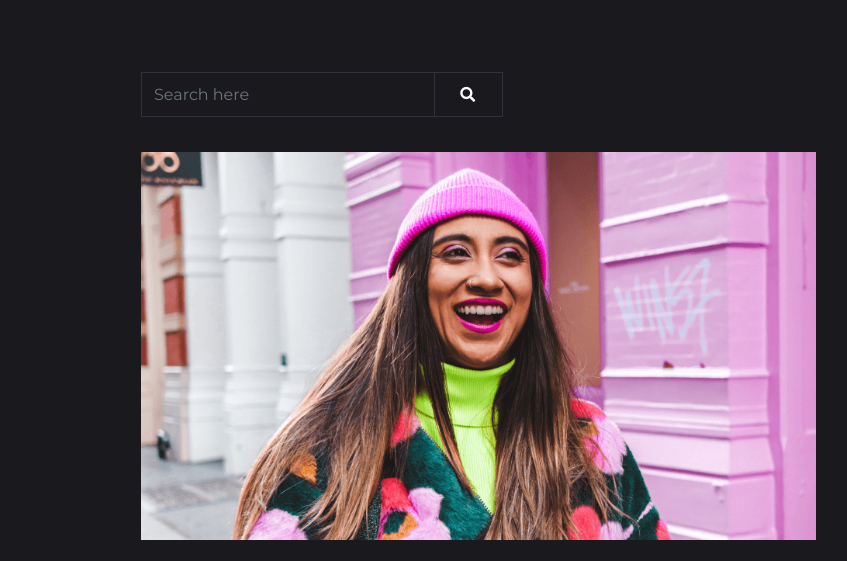
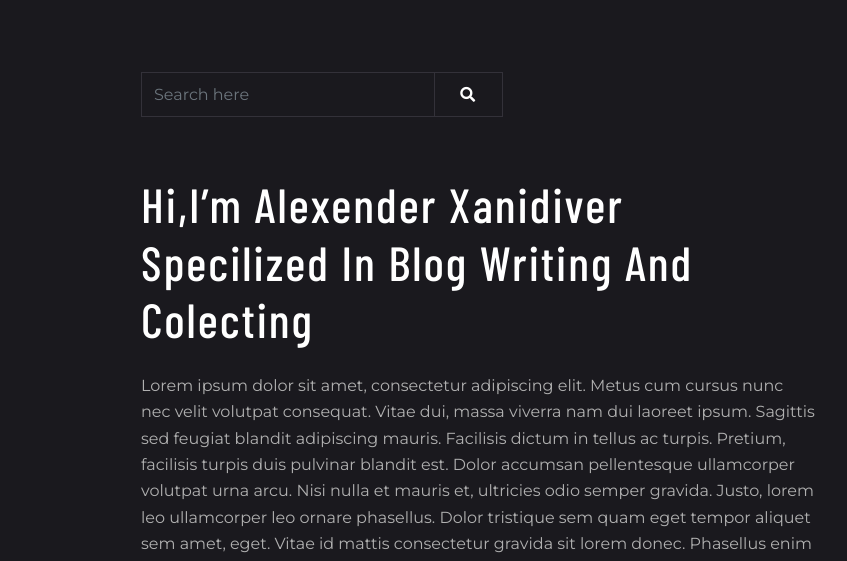
Before and after one commit to JensenWei007/Blog, a plain HTML site: page about.html in a window 1280 px wide. Shown: the top 561 px of the page, 214-1061 px from the left. Drawn offline with nearby package versions, Linux system fonts and the light colour scheme.

Commit message:
change daily_task.sh
Signed-off-by: JensenWei007 <jensenwei007@gmail.com>

```diff
--- a/about.html
+++ b/about.html
@@ -133,7 +133,7 @@
 </div>
             <div class="row">
                 <div class="col-md-9">
-                    <img class="img-fluid" src="images/author.png" alt="">
+                    <!--  <img class="img-fluid" src="images/author.png" alt="">  -->
                     <h1 class="text-white add-letter-space my-4">Hi,I’m Alexender Xanidiver Specilized In Blog Writing And Colecting</h1>
                     <p>Lorem ipsum dolor sit amet, consectetur adipiscing elit. Metus cum cursus nunc nec velit volutpat consequat. Vitae dui, massa viverra nam dui laoreet ipsum. Sagittis sed feugiat blandit adipiscing mauris. Facilisis dictum in tellus ac turpis. Pretium, facilisis turpis duis pulvinar blandit est. Dolor accumsan pellentesque ullamcorper volutpat urna arcu. Nisi nulla et mauris et, ultricies odio semper gravida. Justo, lorem leo ullamcorper leo ornare phasellus. Dolor tristique sem quam eget tempor aliquet sem amet, eget. Vitae id mattis consectetur gravida sit lorem donec. Phasellus enim sodales congue varius arcu et, pulvinar ultrices. Faucibus nulla massa erat ut. Egestas integer pharetra proin pellentesque tellus quis pulvinar mauris. Sed quisque pellentesque platea vel. Proin felis tellus nunc risus tortor, nibh. Vulputate mauris fermentum tincidunt diam sed. Vel interdum nisl, pellentesque ante consectetur. At praesent lorem placerat nibh nunc. Massa lectus id et amet quam venenatis, in mus. Arcu cras risus est porttitor tincidunt posuere feugiat. Sem velit ornare id duis Amet nullam eget mus diam nisl, vel. Sed at id quam bibendum lacus felis. Porta arcu, nunc ultricies</p>
                     <h2 class="text-white add-letter-space my-5">I’m on a mission to change how software is made by peoples of republic</h2>
```
Also changed, not shown: index.html (+0 -1 lines), 1 other file.
